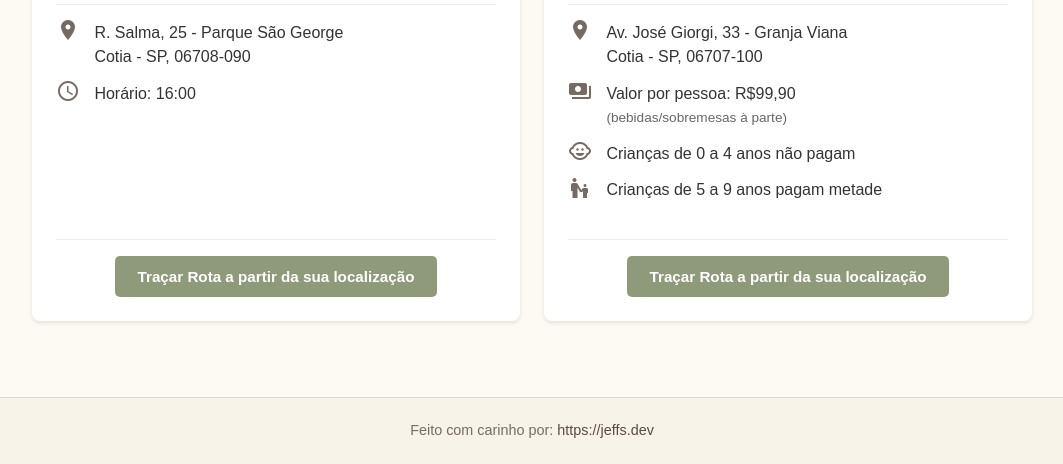
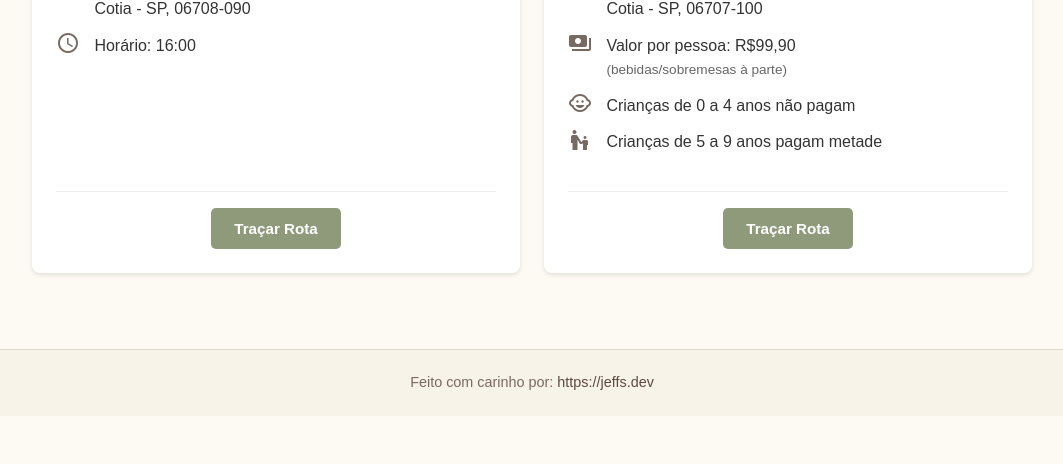
Before and after one commit to jeffersantoss/talissa-marcos, a plain HTML site: page index.html in a window 1280 px wide. Shown: the part 1816-2280 px from the top of the page, without its empty margins (108-1171 px from the left). After the commit the page ends 2232 px from the top, so only its background shows below. Drawn offline with Linux system fonts and the light colour scheme; some packages are replaced by stand-ins of ours; a script that the page names is missing.

Commit message:
Atualiza a imagem de fundo do cabeçalho, simplifica o texto dos botões de rota e ajusta o padding do cabeçalho.

```diff
--- a/index.html
+++ b/index.html
@@ -121,7 +121,7 @@
                     </span>
                 </div>
                 <hr>
-                <button class="route-button" data-destination="R. Salma, 25 - Parque São George, Cotia - SP, 06708-090">Traçar Rota a partir da sua localização</button>
+                <button class="route-button" data-destination="R. Salma, 25 - Parque São George, Cotia - SP, 06708-090">Traçar Rota</button>
                 <!-- <div class="map-placeholder">
                     <p>[Mapa da Cerimônia Aqui]</p>
                     TODO: Adicionar mapa incorporado ou link
@@ -152,7 +152,7 @@
                     </span>
                 </div>
                 <hr>
-                 <button class="route-button" data-destination="Av. José Giorgi, 33 - Granja Viana, Cotia - SP, 06707-100">Traçar Rota a partir da sua localização</button>
+                 <button class="route-button" data-destination="Av. José Giorgi, 33 - Granja Viana, Cotia - SP, 06707-100">Traçar Rota</button>
                 <!--
                 <p>Av. José Giorgi, 33 - Granja Viana</p>
                 <p>Cotia - SP, 06707-100</p>
--- a/style.css
+++ b/style.css
@@ -9,7 +9,7 @@ body {
 
 header {
     text-align: center;
-    padding: 1em 0 18em 0; /* Ajuste no padding para acomodar o SVG */
+    padding: 1em 0 15em 0; /* Ajuste no padding para acomodar o SVG */
     /* background-color: #f8f3e8; */ /* Cor removida/fallback */
     background-image: url('header-bg.jpg');
     background-size: cover; /* Faz a imagem cobrir a área */
```
Also changed, not shown: header-bg.jpg.
